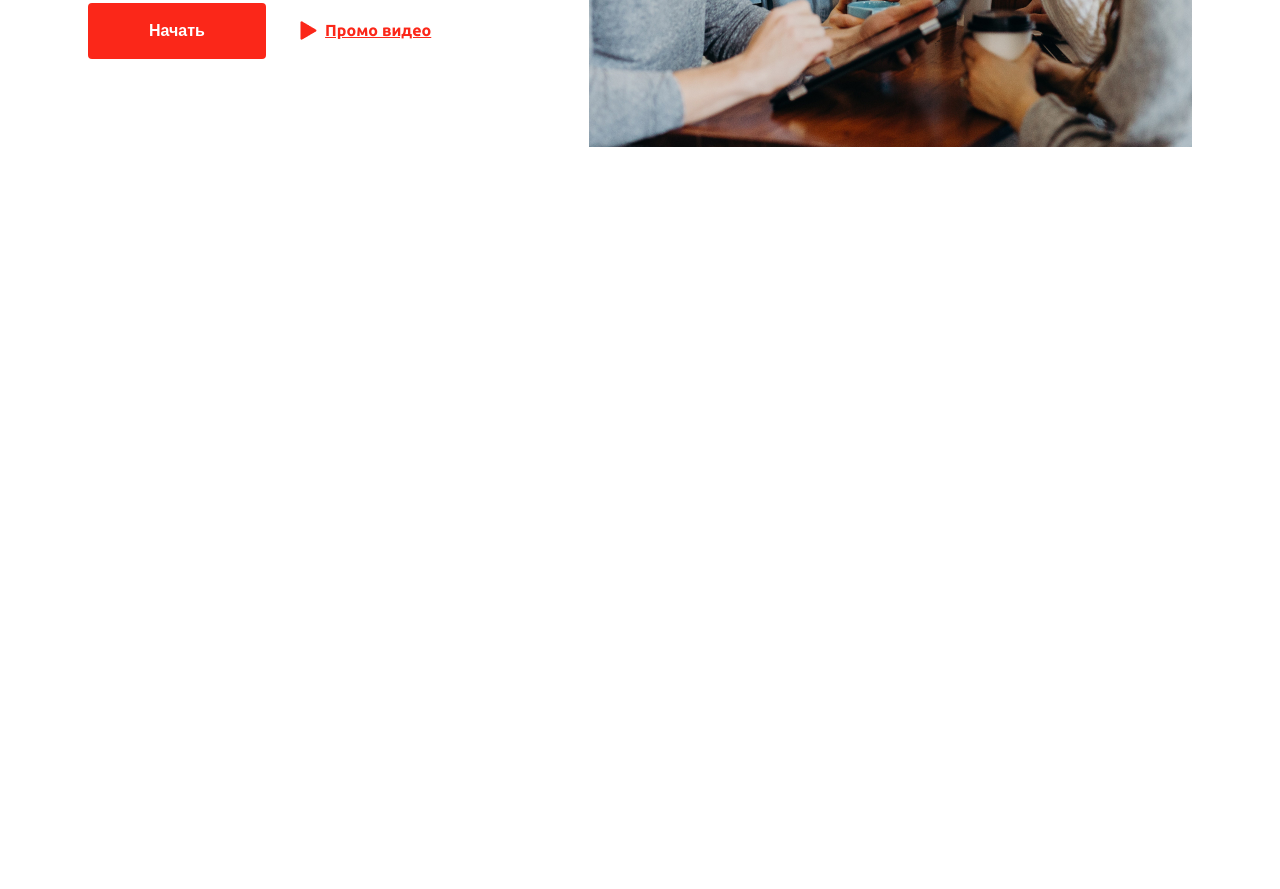
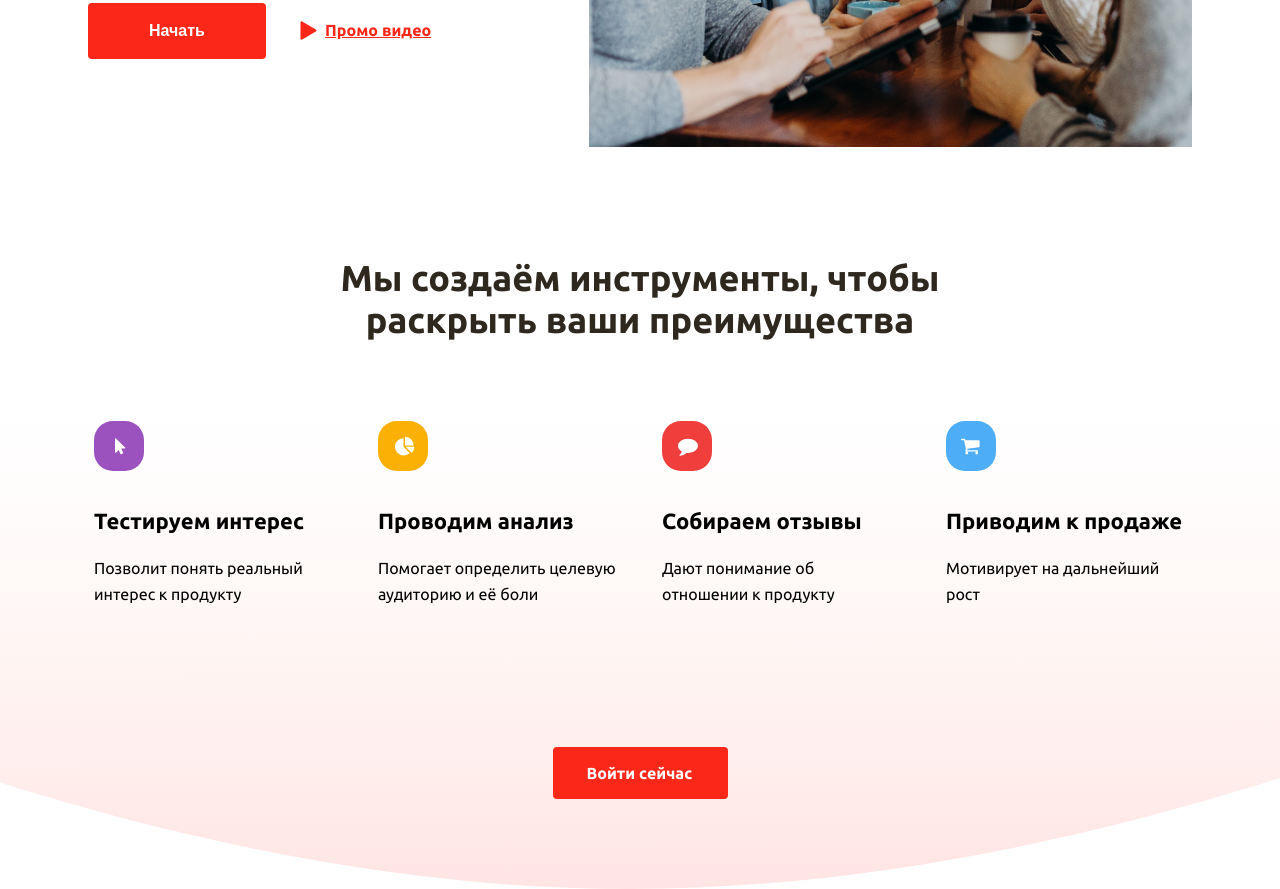
Before and after one commit to oceantiee/web, a plain HTML site: page index.html in a window 1280 px wide. Shown: the part 484-1373 px from the top of the page. Before the commit the page ends 800 px from the top, so only its background shows below. Drawn offline with Linux system fonts and the light colour scheme.

Commit message:
section tools

```diff
--- a/css/style.css
+++ b/css/style.css
@@ -126,3 +126,64 @@ body {
     top: 0;
     background-image: url(../images/play-promo.png);
 }
+
+.tools {
+    padding-top: 110px;
+}
+
+.tools__title {
+    text-align: center;
+    max-width: 604px;
+    margin: 0 auto 72px;
+}
+
+.tools__inner {
+    background-image: url(../images/tools-bg.svg);
+    background-repeat: no-repeat;
+    background-position: center bottom;
+    background-size: cover;
+    padding-bottom: 90px;
+}
+
+.tools__items {
+    display: flex;
+    justify-content: space-between;
+    margin-bottom: 80px;
+    padding: 8px 6px 0;
+}
+
+.tools__item {
+    max-width: 240px;
+}
+
+.tools__img {
+    margin-bottom: 30px;
+}
+
+.tools__item-title {
+    color: 2F281E;
+    font-size: 22px;
+    font-weight: 700;
+    line-height: 26px;
+    margin-bottom: 21px;
+}
+
+.tools__item-text {
+    margin-bottom: 60px;
+    font-size: 16px;
+    line-height: 26px;
+}
+
+.tools__link {
+    font-size: 16px;
+    line-height: 18px;
+    font-weight: 700;
+    text-decoration: none;
+    color: #fff;
+    background-color: #FB2719;
+    padding: 17px 34px;
+    border-radius: 4px;
+    display: block;
+    width: 175px;
+    margin: 0 auto;
+}
--- a/index.html
+++ b/index.html
@@ -62,6 +62,55 @@
         </div>
     </section>
 
+    <section class="tools">
+        <h2 class="tools__title title">
+            Мы создаём инструменты, чтобы раскрыть ваши преимущества
+        </h2>
+        <div class="tools__inner">
+            <div class="container">
+                <div class="tools__items">
+                    <div class="tools__item">
+                        <img class="tools__img" src="images/tools1.svg" alt="tools icon">
+                        <h4 class="tools__item-title">
+                            Тестируем интерес
+                        </h4>
+                        <p class="tools__item-text">
+                            Позволит понять реальный интерес к продукту
+                        </p>
+                    </div>
+                    <div class="tools__item">
+                        <img class="tools__img" src="images/tools2.svg" alt="tools icon">
+                        <h4 class="tools__item-title">
+                            Проводим анализ
+                        </h4>
+                        <p class="tools__item-text">
+                            Помогает определить целевую аудиторию и её боли
+                        </p>
+                    </div>
+                    <div class="tools__item">
+                        <img class="tools__img" src="images/tools3.svg" alt="tools icon">
+                        <h4 class="tools__item-title">
+                            Собираем отзывы
+                        </h4>
+                        <p class="tools__item-text">
+                            Дают понимание об отношении к продукту
+                        </p>
+                    </div>
+                    <div class="tools__item">
+                        <img class="tools__img" src="images/tools4.svg" alt="tools icon">
+                        <h4 class="tools__item-title">
+                            Приводим к продаже
+                        </h4>
+                        <p class="tools__item-text">
+                            Мотивирует на дальнейший рост
+                        </p>
+                    </div>
+                </div>
+                <a class="tools__link" href="#">Войти сейчас</a>
+            </div>
+        </div>
+    </section>
+
 
 </body>
 
```
Also changed, not shown: images/tools-bg.svg (added), images/tools1.svg (added), images/tools2.svg (added), images/tools3.svg (added), images/tools4.svg (added).
